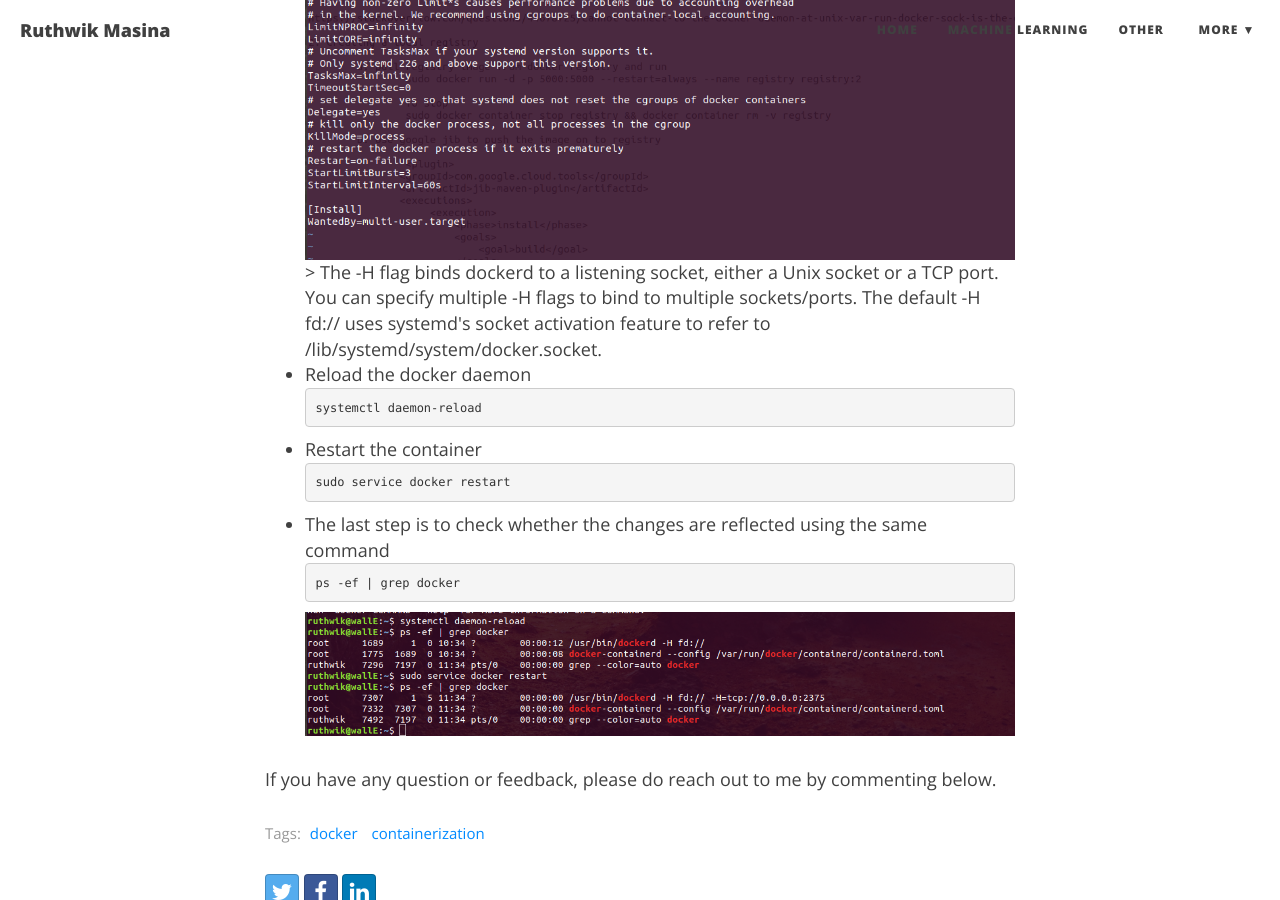
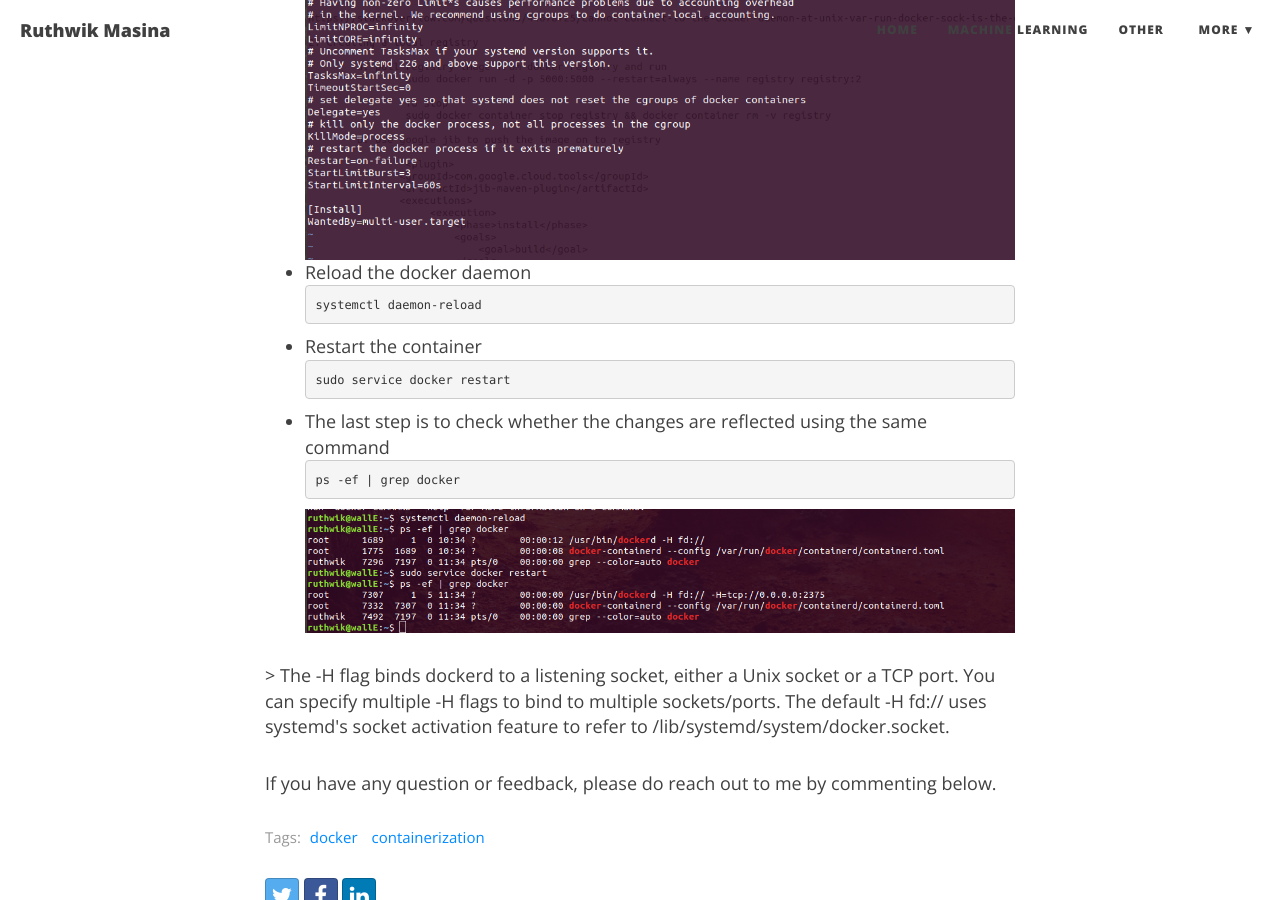
Before and after one commit to Ruthwik/ruthwik.github.io, a Jekyll site: the page built from _posts/2018-12-28-docker_remote_api.md, in a window 1280 px wide and 900 px high, scrolled down 3079 px. Built offline with Jekyll 4.4.1, drawn with Linux system fonts in a browser that asks for light colours; nearby versions of some CDN libraries; comment, search, counter and statistics services are not loaded; some of the changed text lies outside the part shown.

```diff
--- a/_posts/2018-12-28-docker_remote_api.md
+++ b/_posts/2018-12-28-docker_remote_api.md
@@ -77,24 +77,23 @@ If there is a service with <code>/usr/bin/dockerd -H=fd:// -H=tcp://0.0.0.0:2375
 
 
 
-	> The -H flag binds dockerd to a listening socket, either a Unix socket or a TCP port. You can specify multiple -H flags to bind to multiple sockets/ports. The default -H fd:// uses systemd's socket activation feature to refer to /lib/systemd/system/docker.socket.
 
 
 	<li> Reload the docker daemon
-			<pre><code>systemctl daemon-reload </code></pre>
+
 	</li>
+	<pre><code>systemctl daemon-reload </code></pre>
+		<li> Restart the container
 
-		<li> Restart the container
-			<pre><code>sudo service docker restart </code></pre>
 	</li>
+	<pre><code>sudo service docker restart </code></pre>
+		<li> The last step is to check whether the changes are reflected using the same command
 
-		<li> The last step is to check whether the changes are reflected using the same command
-			<pre><code>ps -ef | grep docker</code></pre>
 	</li>
-
+	<pre><code>ps -ef | grep docker</code></pre>
 		<img src="/img/dockerremoteapi/docker_service_after.png" alt="docker_service_after"/>
 
 </ul>
 </p>
-
+> The -H flag binds dockerd to a listening socket, either a Unix socket or a TCP port. You can specify multiple -H flags to bind to multiple sockets/ports. The default -H fd:// uses systemd's socket activation feature to refer to /lib/systemd/system/docker.socket.
 <p>If you have any question or feedback, please do reach out to me by commenting below.</p>
```
Also changed, not shown: other parts of _posts/2018-12-28-docker_remote_api.md (+1 -1 lines).
